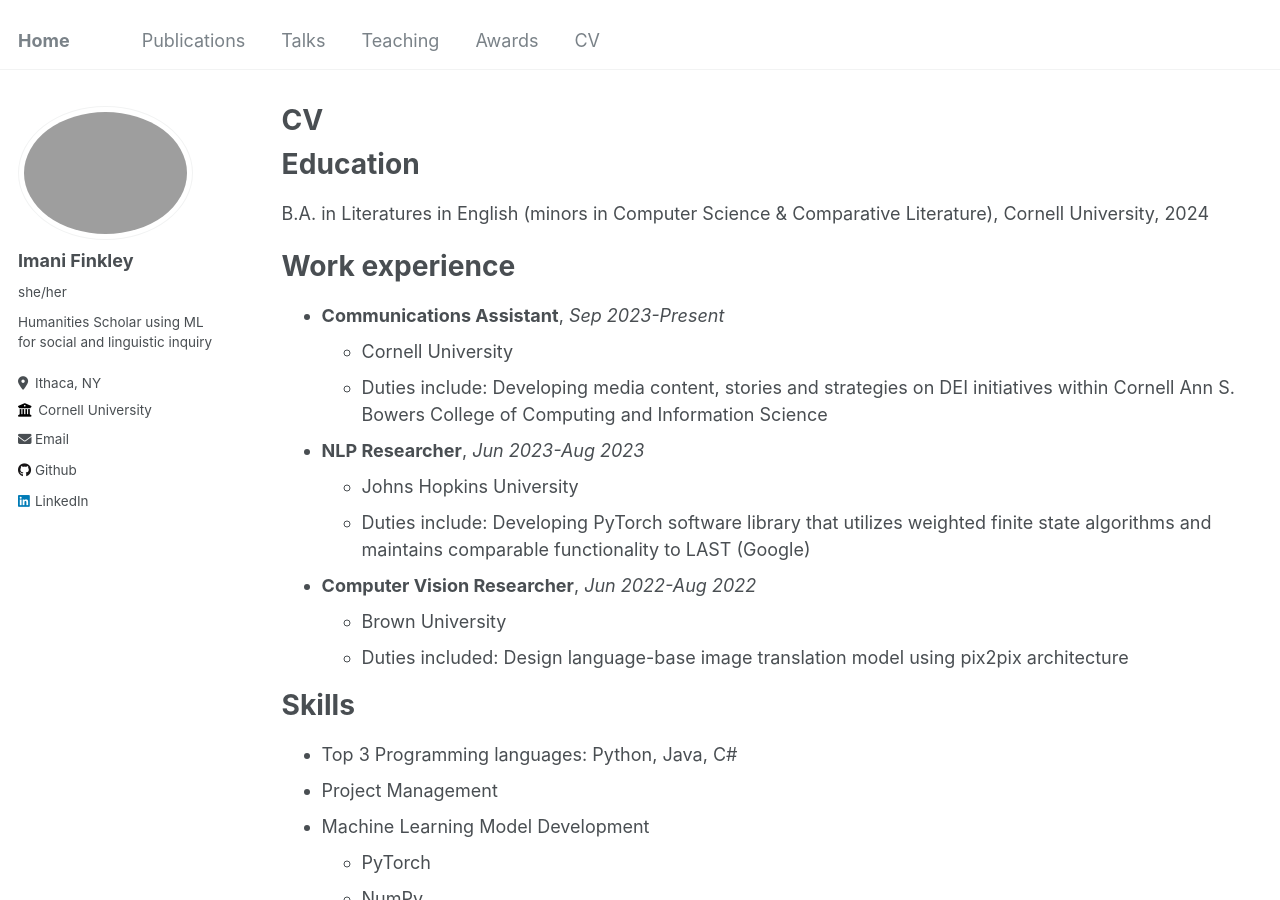
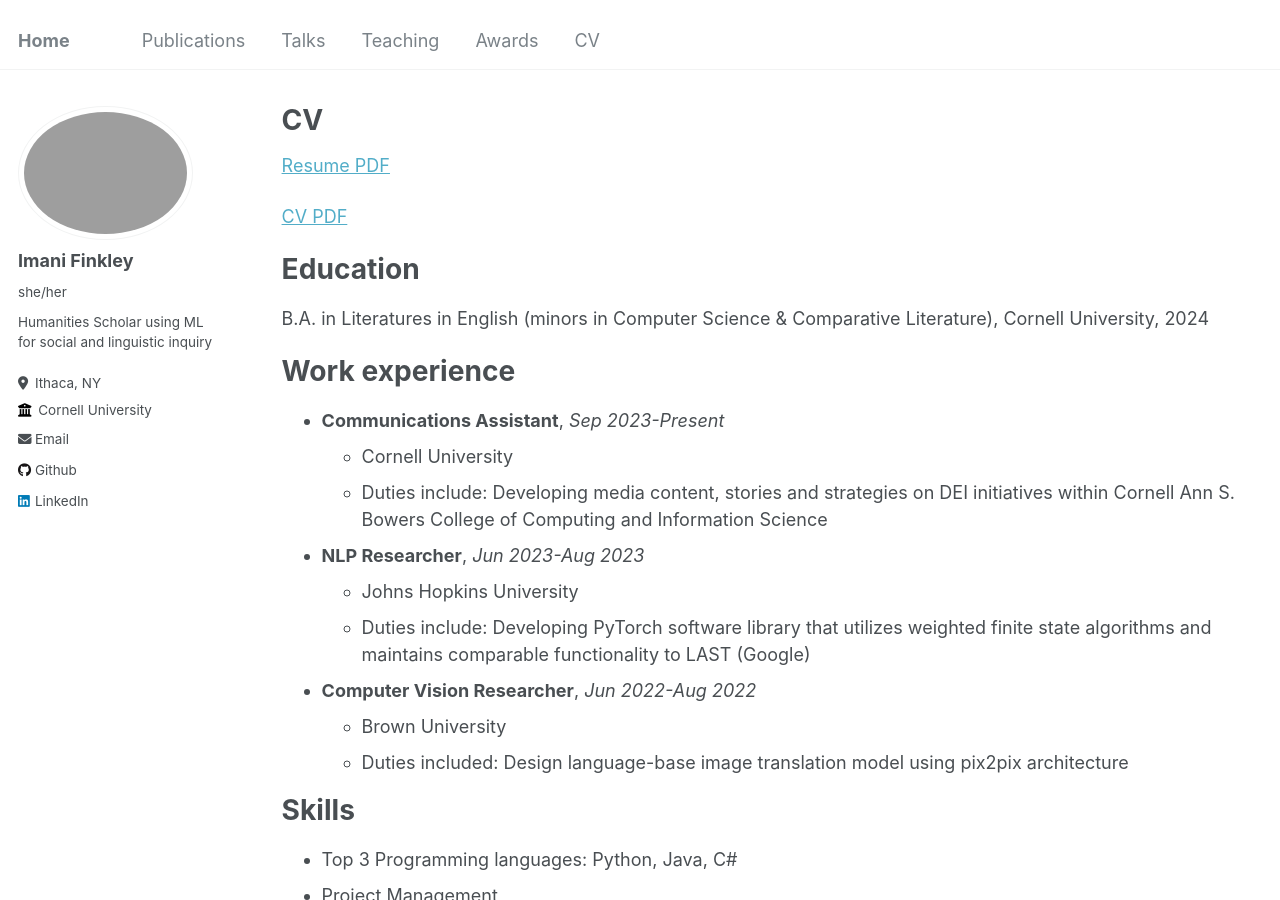
Before and after one commit to imanif/imanif.github.io, a Jekyll site: the page built from _pages/cv.md, in a window 1280 px wide and 900 px high. Built offline with Jekyll 4.4.1, drawn with Linux system fonts in a browser that asks for light colours.

Commit message:
update pages

```diff
--- a/_pages/cv.md
+++ b/_pages/cv.md
@@ -8,6 +8,12 @@ redirect_from:
 ---
 
 {% include base_path %}
+
+[Resume PDF](imanif.github.io/files/resume.pdf)
+
+
+[CV PDF](imanif.github.io/files/cv.pdf)
+
 
 Education
 ======
```
